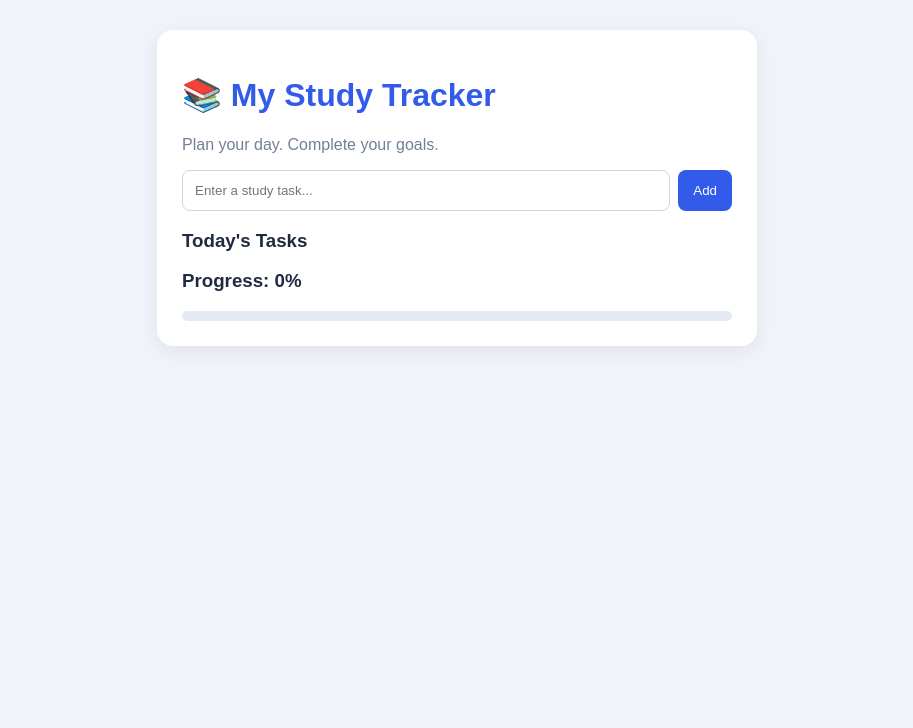
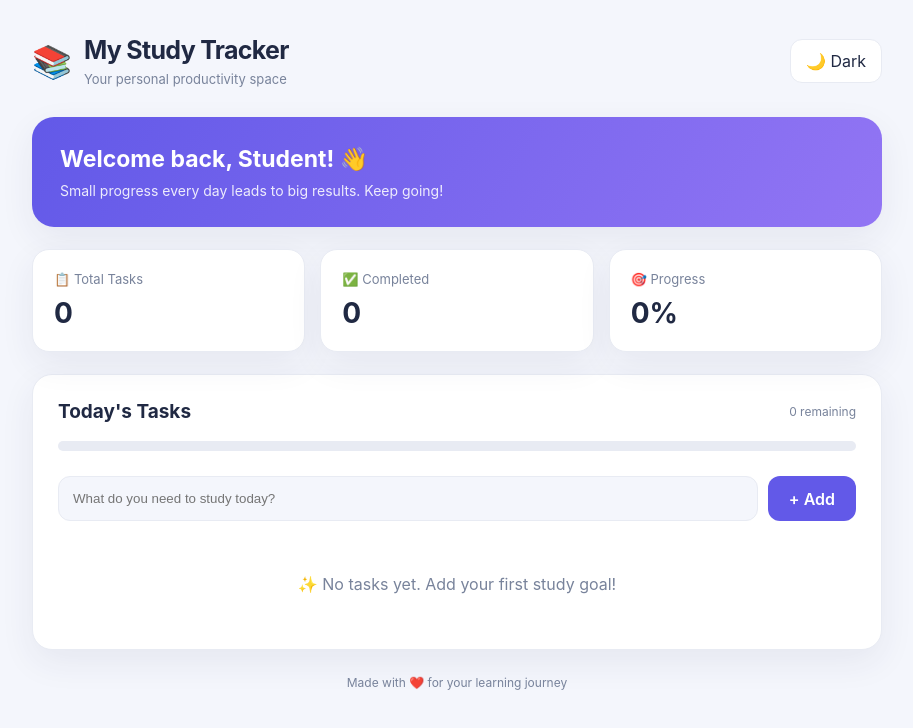
Before and after one commit to Sanidhyagarg18/my-study-tracker, a plain HTML site: page index.html in a window 1280 px wide. Shown: the whole page, without its empty margins (183-1096 px from the left). Drawn offline with Linux system fonts and the light colour scheme.

Commit message:
Update index.html
Upgrade Study Tracker to Premium UI

```diff
--- a/index.html
+++ b/index.html
@@ -1,86 +1,285 @@
+
 <!DOCTYPE html>
 <html lang="en">
 <head>
 <meta charset="UTF-8">
 <meta name="viewport" content="width=device-width, initial-scale=1.0">
-<title>My Study Tracker</title>
+<title>My Study Tracker | Dashboard</title>
 
 <style>
+:root {
+  --bg: #f4f6fc;
+  --card: #ffffff;
+  --text: #202943;
+  --muted: #78839b;
+  --border: #e8ebf3;
+  --accent: #6259e8;
+  --accent2: #8a69f5;
+  --soft: #eeedff;
+  --danger: #e45469;
+  --shadow: 0 12px 35px rgba(40,45,90,.07);
+}
+
+body.dark {
+  --bg: #111526;
+  --card: #1b2238;
+  --text: #edf0ff;
+  --muted: #a1abc4;
+  --border: #303951;
+  --accent: #9285ff;
+  --accent2: #b19cff;
+  --soft: #302d55;
+  --danger: #ff7185;
+  --shadow: 0 12px 35px rgba(0,0,0,.18);
+}
+
+* {
+  box-sizing: border-box;
+}
+
 body {
-  font-family: Arial, sans-serif;
-  background: #f0f4fa;
   margin: 0;
-  padding: 30px 15px;
-  color: #202b40;
+  padding: 35px 18px;
+  font-family: Inter, Arial, sans-serif;
+  background: var(--bg);
+  color: var(--text);
+  transition: .25s;
 }
 
 .container {
-  max-width: 550px;
+  max-width: 850px;
   margin: auto;
-  background: white;
-  padding: 25px;
-  border-radius: 16px;
-  box-shadow: 0 5px 20px #00000012;
 }
 
-h1 { color: #315be8; }
+header {
+  display: flex;
+  justify-content: space-between;
+  align-items: center;
+  gap: 15px;
+  margin-bottom: 30px;
+}
 
-.subtitle { color: #718096; }
+.brand {
+  display: flex;
+  align-items: center;
+  gap: 12px;
+}
+
+.logo {
+  font-size: 32px;
+}
+
+h1 {
+  font-size: 25px;
+  margin: 0;
+  letter-spacing: -.7px;
+}
+
+.subtitle {
+  color: var(--muted);
+  margin: 6px 0 0;
+  font-size: 13px;
+}
+
+button {
+  cursor: pointer;
+  font: inherit;
+  border: none;
+}
+
+.theme-btn {
+  background: var(--card);
+  color: var(--text);
+  border: 1px solid var(--border);
+  padding: 11px 15px;
+  border-radius: 12px;
+}
+
+.welcome {
+  background: linear-gradient(120deg,#6259e8,#9275f4);
+  color: white;
+  padding: 28px;
+  border-radius: 22px;
+  margin-bottom: 22px;
+  box-shadow: var(--shadow);
+}
+
+.welcome h2 {
+  margin: 0 0 9px;
+  font-size: 23px;
+}
+
+.welcome p {
+  margin: 0;
+  opacity: .88;
+  font-size: 14px;
+}
+
+.stats {
+  display: grid;
+  grid-template-columns: repeat(3,1fr);
+  gap: 15px;
+  margin-bottom: 22px;
+}
+
+.card {
+  background: var(--card);
+  border: 1px solid var(--border);
+  border-radius: 17px;
+  padding: 21px;
+  box-shadow: var(--shadow);
+}
+
+.stat-label {
+  font-size: 13px;
+  color: var(--muted);
+}
+
+.stat-number {
+  font-size: 28px;
+  font-weight: 750;
+  margin-top: 9px;
+}
+
+.main-card {
+  background: var(--card);
+  border: 1px solid var(--border);
+  border-radius: 20px;
+  padding: 25px;
+  box-shadow: var(--shadow);
+}
+
+.section-heading {
+  display: flex;
+  align-items: center;
+  justify-content: space-between;
+  gap: 12px;
+  margin-bottom: 18px;
+}
+
+.section-heading h3 {
+  margin: 0;
+  font-size: 19px;
+}
+
+.progress-track {
+  height: 10px;
+  border-radius: 20px;
+  background: var(--border);
+  overflow: hidden;
+  margin: 12px 0 25px;
+}
+
+.progress-fill {
+  height: 100%;
+  width: 0;
+  background: linear-gradient(90deg,#6259e8,#ae83ff);
+  border-radius: 20px;
+  transition: .3s;
+}
 
 .input-area {
   display: flex;
-  gap: 8px;
+  gap: 10px;
+  margin-bottom: 23px;
 }
 
-input {
+input[type="text"] {
   flex: 1;
   min-width: 0;
-  padding: 12px;
-  border: 1px solid #ccd5e2;
+  padding: 14px;
+  border: 1px solid var(--border);
+  border-radius: 12px;
+  background: var(--bg);
+  color: var(--text);
+  outline: none;
+}
+
+input[type="text"]:focus {
+  border-color: var(--accent);
+}
+
+.add-btn {
+  background: var(--accent);
+  color: white;
+  padding: 0 21px;
+  border-radius: 12px;
+  font-weight: 600;
+}
+
+.add-btn:hover {
+  opacity: .88;
+}
+
+#taskList {
+  list-style: none;
+  padding: 0;
+  margin: 0;
+}
+
+.task {
+  display: flex;
+  align-items: center;
+  gap: 12px;
+  padding: 15px 4px;
+  border-bottom: 1px solid var(--border);
+}
+
+.task:last-child {
+  border-bottom: none;
+}
+
+.task input {
+  width: 18px;
+  height: 18px;
+  accent-color: var(--accent);
+  cursor: pointer;
+}
+
+.task span {
+  flex: 1;
+  overflow-wrap: anywhere;
+  font-size: 14px;
+}
+
+.task.done span {
+  text-decoration: line-through;
+  color: var(--muted);
+}
+
+.delete-btn {
+  background: transparent;
+  color: var(--danger);
+  padding: 8px 10px;
   border-radius: 8px;
 }
 
-button {
-  padding: 11px 15px;
-  background: #315be8;
-  color: white;
-  border: none;
-  border-radius: 8px;
-  cursor: pointer;
+.delete-btn:hover {
+  background: var(--soft);
 }
 
-li {
-  display: flex;
-  align-items: center;
-  gap: 10px;
-  padding: 12px 0;
-  border-bottom: 1px solid #eee;
+.empty {
+  text-align: center;
+  color: var(--muted);
+  padding: 30px 5px;
 }
 
-li span { flex: 1; }
-
-.done {
-  text-decoration: line-through;
-  color: #999;
+footer {
+  text-align: center;
+  color: var(--muted);
+  font-size: 12px;
+  margin: 25px 0;
 }
 
-.delete {
-  background: #e34d4d;
-}
-
-.progress {
-  background: #e5eaf2;
-  height: 10px;
-  border-radius: 10px;
-  overflow: hidden;
-  margin-top: 12px;
-}
-
-#bar {
-  height: 100%;
-  width: 0%;
-  background: #315be8;
-  transition: width .3s;
+@media(max-width:600px) {
+  body { padding: 22px 12px; }
+  .stats { gap: 9px; }
+  .card { padding: 14px; }
+  .stat-number { font-size: 23px; }
+  .main-card { padding: 17px; }
+  .welcome { padding: 23px; }
+  h1 { font-size: 20px; }
+  .theme-btn { padding: 10px; }
 }
 </style>
 </head>
@@ -88,21 +287,65 @@ li span { flex: 1; }
 <body>
 <div class="container">
 
-<h1>📚 My Study Tracker</h1>
-<p class="subtitle">Plan your day. Complete your goals.</p>
+<header>
+  <div class="brand">
+    <div class="logo">📚</div>
+    <div>
+      <h1>My Study Tracker</h1>
+      <p class="subtitle">Your personal productivity space</p>
+    </div>
+  </div>
+  <button class="theme-btn" onclick="toggleTheme()" id="themeBtn">
+    🌙 Dark
+  </button>
+</header>
 
-<div class="input-area">
-<input id="taskInput" placeholder="Enter a study task...">
-<button onclick="addTask()">Add</button>
-</div>
+<section class="welcome">
+  <h2>Welcome back, Student! 👋</h2>
+  <p>Small progress every day leads to big results. Keep going!</p>
+</section>
 
-<h3>Today's Tasks</h3>
-<ul id="taskList"></ul>
+<section class="stats">
+  <div class="card">
+    <div class="stat-label">📋 Total Tasks</div>
+    <div class="stat-number" id="total">0</div>
+  </div>
+  <div class="card">
+    <div class="stat-label">✅ Completed</div>
+    <div class="stat-number" id="completed">0</div>
+  </div>
+  <div class="card">
+    <div class="stat-label">🎯 Progress</div>
+    <div class="stat-number" id="percentage">0%</div>
+  </div>
+</section>
 
-<h3 id="progressText">Progress: 0%</h3>
-<div class="progress">
-<div id="bar"></div>
-</div>
+<section class="main-card">
+
+  <div class="section-heading">
+    <h3>Today's Tasks</h3>
+    <span style="color:var(--muted);font-size:12px" id="remaining">
+      0 remaining
+    </span>
+  </div>
+
+  <div class="progress-track">
+    <div class="progress-fill" id="bar"></div>
+  </div>
+
+  <div class="input-area">
+    <input type="text" id="taskInput"
+      placeholder="What do you need to study today?">
+    <button class="add-btn" onclick="addTask()">+ Add</button>
+  </div>
+
+  <ul id="taskList"></ul>
+
+</section>
+
+<footer>
+  Made with ❤️ for your learning journey
+</footer>
 
 </div>
 
@@ -120,11 +363,15 @@ function addTask() {
   const input = document.getElementById("taskInput");
   const text = input.value.trim();
 
-  if (!text) return;
+  if (!text) {
+    input.focus();
+    return;
+  }
 
-  tasks.push({ text: text, done: false });
+  tasks.push({text, done:false});
   input.value = "";
   save();
+  input.focus();
 }
 
 function toggleTask(index) {
@@ -133,7 +380,7 @@ function toggleTask(index) {
 }
 
 function deleteTask(index) {
-  tasks.splice(index, 1);
+  tasks.splice(index,1);
   save();
 }
 
@@ -141,8 +388,9 @@ function render() {
   const list = document.getElementById("taskList");
   list.innerHTML = "";
 
-  tasks.forEach((task, index) => {
+  tasks.forEach((task,index) => {
     const li = document.createElement("li");
+    li.className = "task" + (task.done ? " done" : "");
 
     const checkbox = document.createElement("input");
     checkbox.type = "checkbox";
@@ -151,27 +399,58 @@ function render() {
 
     const span = document.createElement("span");
     span.textContent = task.text;
-    if (task.done) span.classList.add("done");
 
     const del = document.createElement("button");
+    del.className = "delete-btn";
     del.textContent = "Delete";
-    del.className = "delete";
     del.onclick = () => deleteTask(index);
 
-    li.append(checkbox, span, del);
+    li.append(checkbox,span,del);
     list.appendChild(li);
   });
 
+  if (tasks.length === 0) {
+    const empty = document.createElement("li");
+    empty.className = "empty";
+    empty.textContent = "✨ No tasks yet. Add your first study goal!";
+    list.appendChild(empty);
+  }
+
+  const total = tasks.length;
   const completed = tasks.filter(t => t.done).length;
-  const percent = tasks.length
-    ? Math.round(completed / tasks.length * 100)
+  const percent = total
+    ? Math.round(completed / total * 100)
     : 0;
 
-  document.getElementById("progressText").textContent =
-    `Progress: ${percent}%`;
-
+  document.getElementById("total").textContent = total;
+  document.getElementById("completed").textContent = completed;
+  document.getElementById("percentage").textContent = percent + "%";
+  document.getElementById("remaining").textContent =
+    (total-completed) + " remaining";
   document.getElementById("bar").style.width = percent + "%";
 }
+
+function toggleTheme() {
+  document.body.classList.toggle("dark");
+
+  const dark = document.body.classList.contains("dark");
+
+  localStorage.setItem("studyTheme",dark ? "dark" : "light");
+
+  document.getElementById("themeBtn").textContent =
+    dark ? "☀️ Light" : "🌙 Dark";
+}
+
+if (localStorage.getItem("studyTheme") === "dark") {
+  document.body.classList.add("dark");
+  document.getElementById("themeBtn").textContent = "☀️ Light";
+}
+
+document.getElementById("taskInput").addEventListener(
+  "keydown", event => {
+    if (event.key === "Enter") addTask();
+  }
+);
 
 render();
 </script>
```
